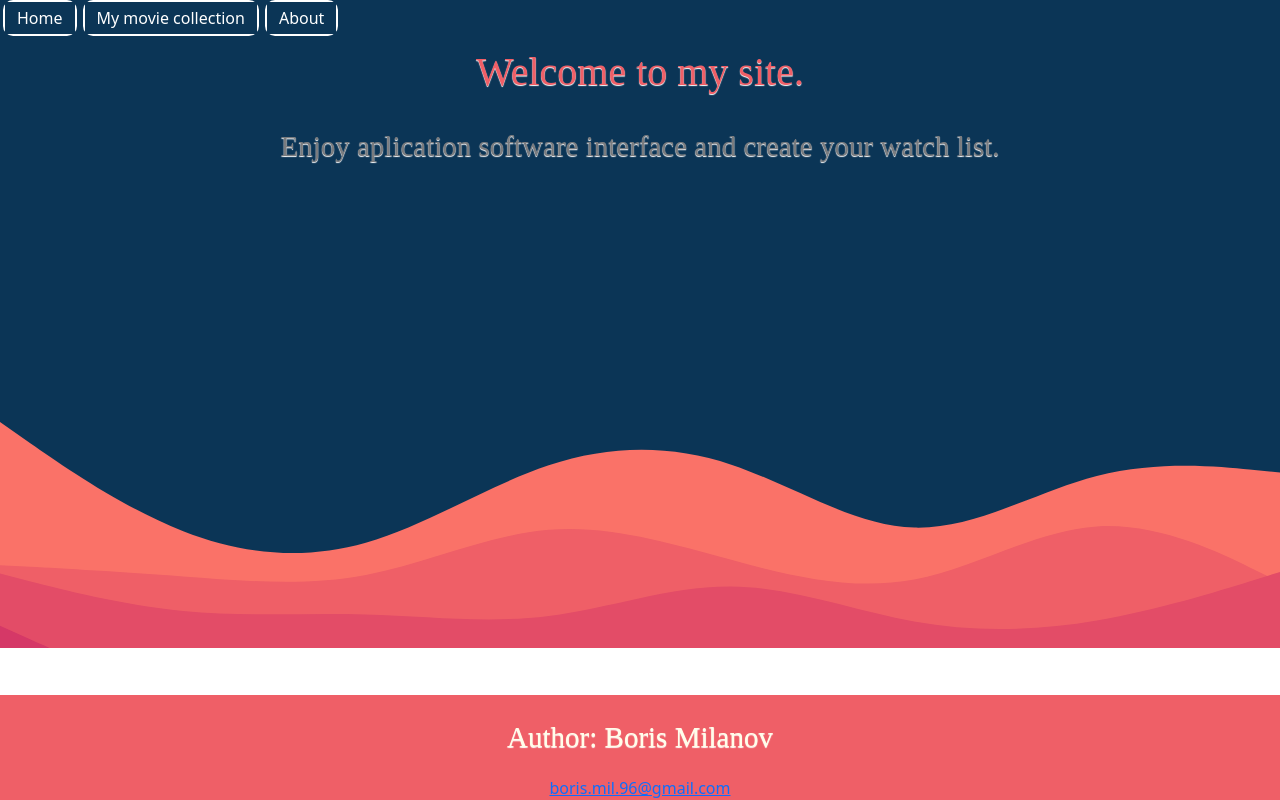
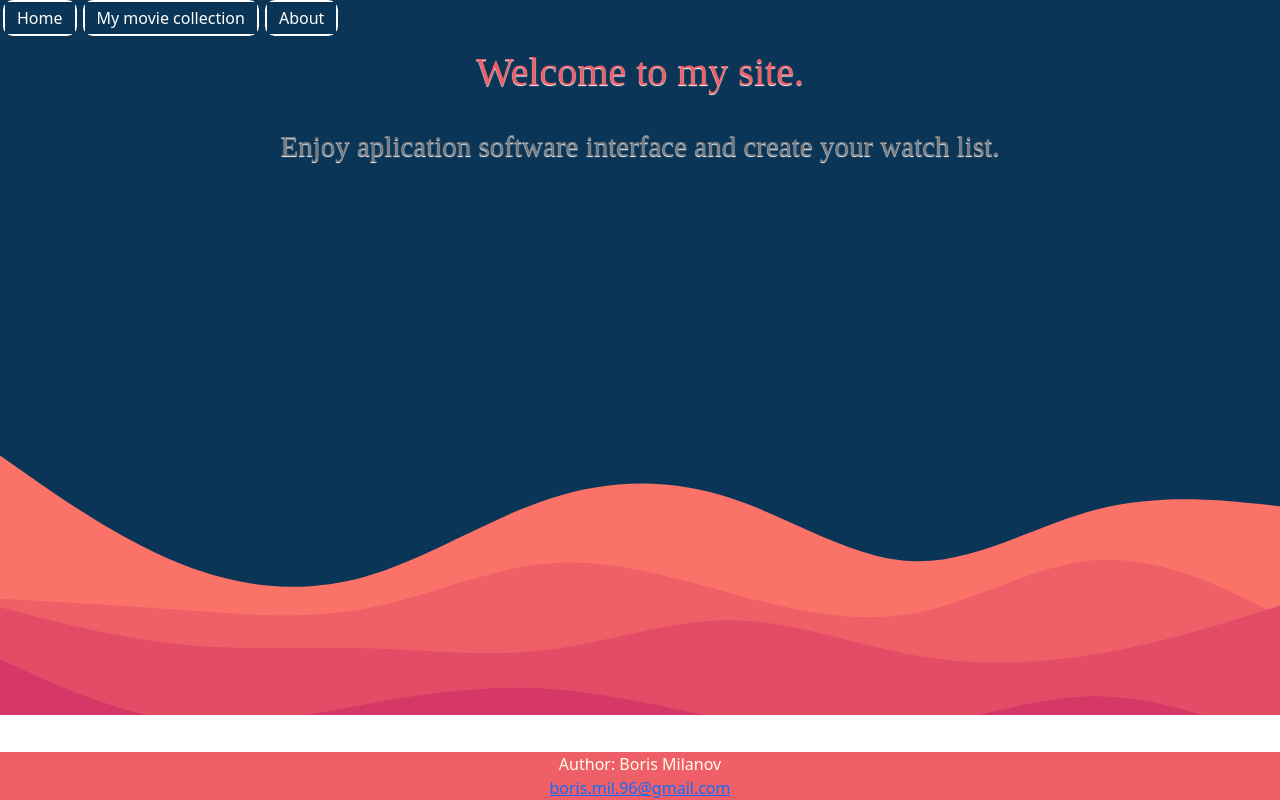
Before and after one commit to BorisMilanov/movie-mern-stack-app, a React (Create React App) app in the folder client/: page / in a window 1280 px wide. Built offline with nearby package versions, Linux system fonts and the light colour scheme.

Commit message:
Config css to home page and about page.

```diff
--- a/client/src/App.js
+++ b/client/src/App.js
@@ -18,7 +18,7 @@ const App = () => {
       <Route path="/" element={<Home />} />
       <Route path="/collectedmovies" element={<CollectedMovies />} />
       <Route path="/about" element={<About />} />
-    </Routes><footer className='footer'> <p className='authorEl'>Author: Boris Milanov</p>
+    </Routes><footer className='footer'> <div className='authorEl'>Author: Boris Milanov</div>
   <a href="boris.mil.96@gmail.com">boris.mil.96@gmail.com</a></footer> </Router>)
 
 }
--- a/client/src/pages/PagesStyle.css
+++ b/client/src/pages/PagesStyle.css
@@ -1,5 +1,5 @@
 .slender{
-    aspect-ratio: 960/450;
+    aspect-ratio: 960/500;
     width: 100%;
     background-repeat: no-repeat;
     background-position: center;
@@ -10,7 +10,7 @@
     background-image: url('/images/layered-waves-haikei.svg');
 }
 
-h1 { color: #EF5F67; font-family: "Great Vibes", cursive; font-size: 165px; line-height: 160px; font-weight: normal; margin-bottom: 0px; margin-top: 40px; text-align: center; text-shadow: 0 1px 1px #fff; }
+h1 { color: #EF5F67; font-family: "Great Vibes", cursive; font-size: 65px; line-height: 60px; font-weight: normal; margin-bottom: 0px;  text-align: center; text-shadow: 0 1px 1px #fff; }
 
 
 p { color: #7a7c7f; font-size: 29px; font-family: "Libre Baskerville", serif; line-height: 45px; text-align: center; text-shadow: 0 1px 1px #fff; padding-top: 20px; }
```
